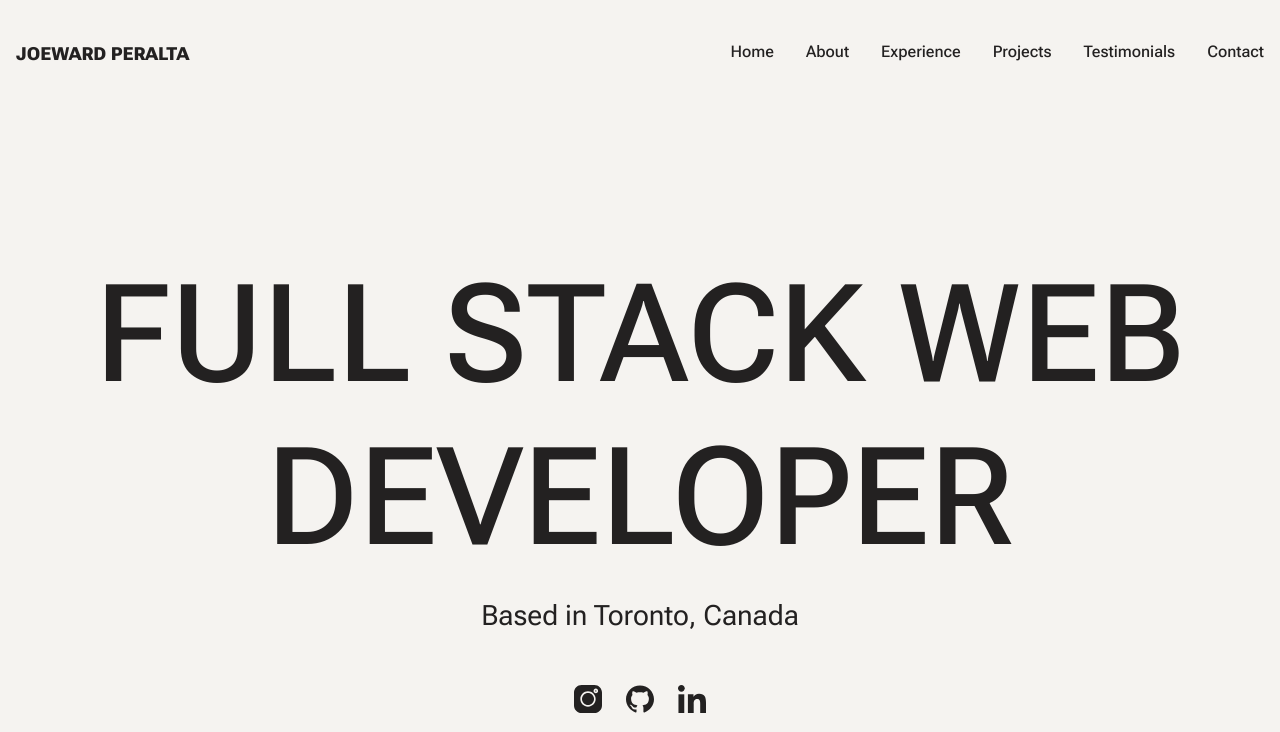
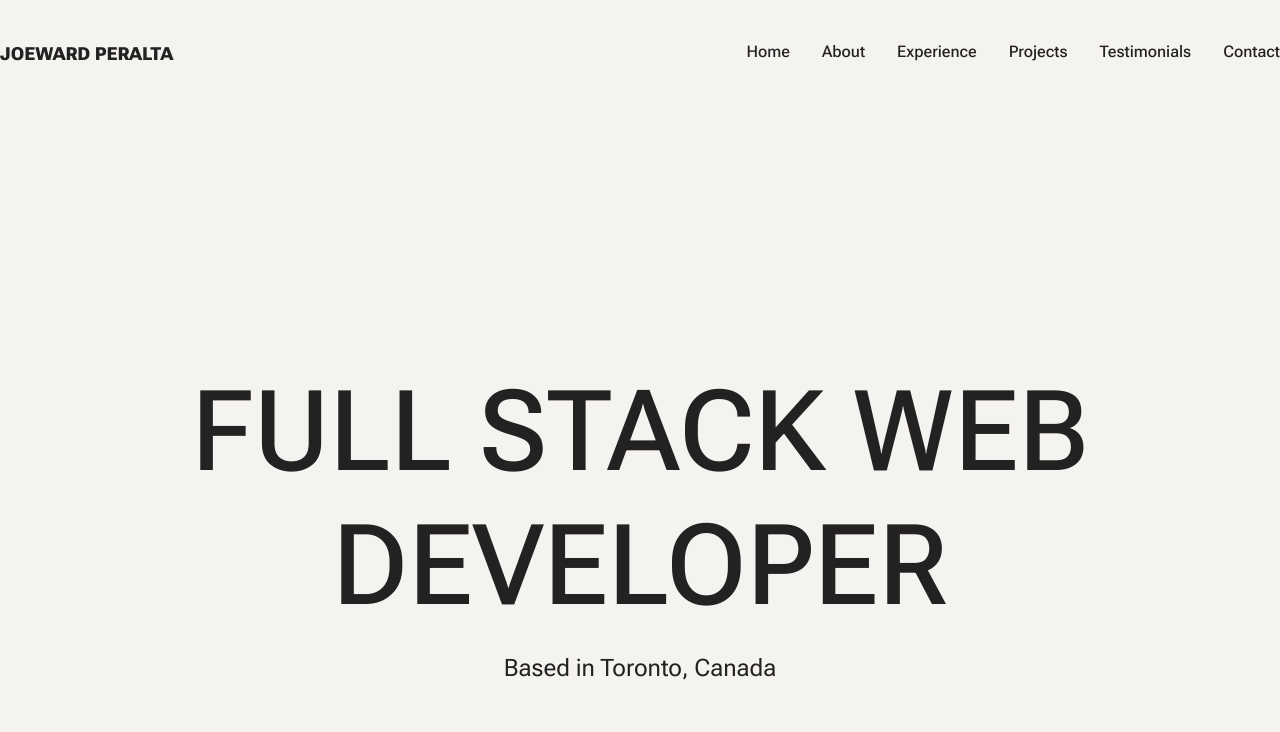
Before and after one commit to joewardperalta/developer-portfolio, a Next.js app: page / in a window 1280 px wide. Shown: the top 732 px of the page. Built offline with nearby package versions, Linux system fonts and the light colour scheme.

Commit message:
Fix spacing for the body of the product component

```diff
--- a/components/cards/ProductCard.jsx
+++ b/components/cards/ProductCard.jsx
@@ -33,7 +33,7 @@ export default function ProductCard({
     >
       {/* Product Image */}
       <Image
-        className="h-auto w-[5000px] max-w-[680px] rounded-[1.125rem]"
+        className="h-auto rounded-[1.125rem] laptop:w-[5000px] laptop:max-w-[680px]"
         src={image.src}
         alt={image.alt}
         width={1000}
--- a/tailwind.config.js
+++ b/tailwind.config.js
@@ -19,7 +19,7 @@ module.exports = {
       screens: {
         tablet: "640px",
         laptop: "1024px",
-        desktop: "1280px",
+        desktop: "1440px",
       },
     },
   },
```
